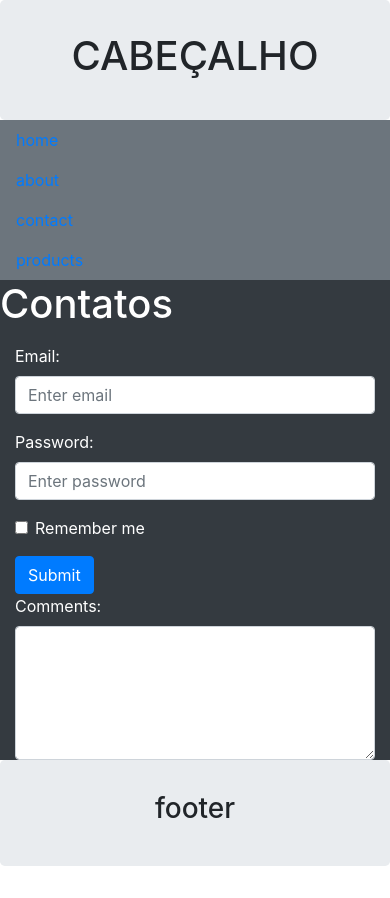
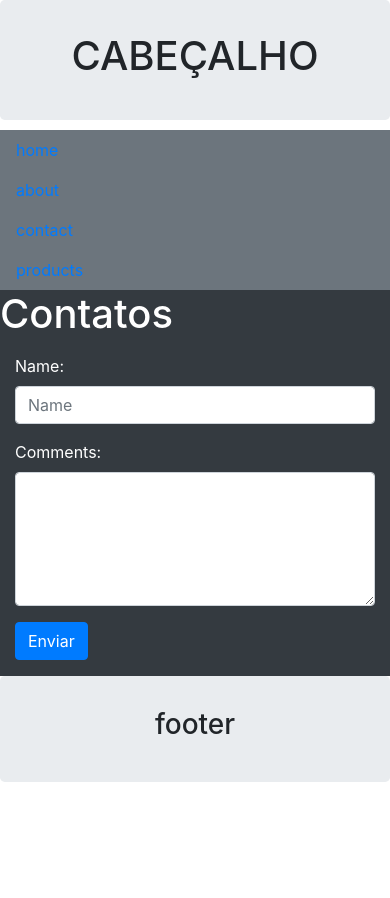
Before and after one commit to Rzirbes/WEB, a PHP site: page /index.php?page=contact in a window 390 px wide. After the commit the page ends 782 px from the top, so only its background shows below. Run offline with PHP 8.4, Linux system fonts and the light colour scheme.

Commit message:
new commit

```diff
--- a/aula3/docker-lamp-pw-master/www/assets/css/stylesheet.css
+++ b/aula3/docker-lamp-pw-master/www/assets/css/stylesheet.css
@@ -1,8 +1,3 @@
 header{
-    margin-bottom: 0px !important;
+    margin-bottom: 10px !important;
 };
-
-article{
-    margin-bottom: 30px !important;
-    padding: 70px;
-}
--- a/aula3/docker-lamp-pw-master/www/index.php
+++ b/aula3/docker-lamp-pw-master/www/index.php
@@ -1,6 +1,7 @@
 
 
 <?php
+
 
 require_once("controllers/SiteController.php");
 $site = new SiteController();
@@ -17,7 +18,7 @@ if(isset($_GET["page"])){
         $site -> contact();
     }
 }else{
-
+    $site -> home();
 };
 
 
--- a/aula3/docker-lamp-pw-master/www/views/pages/contact.php
+++ b/aula3/docker-lamp-pw-master/www/views/pages/contact.php
@@ -2,21 +2,15 @@
 <div id="formsContact" class="container">
         <form action="/action_page.php">
             <div class="mb-3 mt-3">
-        <label for="email" class="form-label">Email:</label>
-        <input type="email" class="form-control" id="email" placeholder="Enter email" name="email">
+                <label for="email" class="form-label">Name:</label>
+                <input type="text" class="form-control" placeholder="Name" >
             </div>
-    <div class="mb-3">
-        <label for="pwd" class="form-label">Password:</label>
-        <input type="password" class="form-control" id="pwd" placeholder="Enter password" name="pswd">
-    </div>
-    <div class="form-check mb-3">
-        <label class="form-check-label">
-        <input class="form-check-input" type="checkbox" name="remember"> Remember me
-        </label>
-    </div>
-    <button type="submit" class="btn btn-primary">Submit</button>
         </form>
-
+        <div class="mb-3 mt-3">
             <label for="comment">Comments:</label>
             <textarea class="form-control" rows="5" id="comment" name="text"></textarea>
         </div>
+        <div class="mb-3 mt-3">
+            <button type="button" class="btn btn-primary">Enviar</button>
+        </div>
+</div>
--- a/aula3/docker-lamp-pw-master/www/views/pages/home.php
+++ b/aula3/docker-lamp-pw-master/www/views/pages/home.php
@@ -1,3 +1,6 @@
 <h1>Home PHP</h1>
 
 <p>Lorem ipsum, dolor sit amet consectetur adipisicing elit. Suscipit maxime aperiam eaque, deserunt error nam assumenda excepturi pariatur repellat consequuntur, natus ducimus dolores quo voluptas harum aspernatur sint quidem aliquam?</p>
+<p>Lorem ipsum, dolor sit amet consectetur adipisicing elit. Suscipit maxime aperiam eaque, deserunt error nam assumenda excepturi pariatur repellat consequuntur, natus ducimus dolores quo voluptas harum aspernatur sint quidem aliquam?</p>
+<p>Lorem ipsum, dolor sit amet consectetur adipisicing elit. Suscipit maxime aperiam eaque, deserunt error nam assumenda excepturi pariatur repellat consequuntur, natus ducimus dolores quo voluptas harum aspernatur sint quidem aliquam?</p>
+<p>Lorem ipsum, dolor sit amet consectetur adipisicing elit. Suscipit maxime aperiam eaque, deserunt error nam assumenda excepturi pariatur repellat consequuntur, natus ducimus dolores quo voluptas harum aspernatur sint quidem aliquam?</p>
--- a/aula3/docker-lamp-pw-master/www/views/templates/header.php
+++ b/aula3/docker-lamp-pw-master/www/views/templates/header.php
@@ -13,8 +13,7 @@
     <script src="https://cdn.jsdelivr.net/npm/popper.js@1.16.1/dist/umd/popper.min.js"></script>
     <script src="https://cdn.jsdelivr.net/npm/bootstrap@4.6.1/dist/js/bootstrap.bundle.min.js"></script>
 
-    <!--CSS-->
-    <link rel="stylesheet" type="text/css" href="assets/css/stylesheet.css" />
+
 
     <!--JQuery-->
     <script src="https://ajax.googleapis.com/ajax/libs/jquery/3.5.1/jquery.min.js"></script>
@@ -23,6 +22,8 @@
     <script>
         document.getElementById("demo").innerHTML = "My First JavaScript";
     </script>
+    <!--CSS-->
+    <link rel="stylesheet" type="text/css" href="assets/css/stylesheet.css" />
 
     <script src="assets/js/JavaScript.js"></script>
 </head>
@@ -33,7 +34,7 @@
     </header>
 
     <section class="row bg-secondary text-white justify-content-center">
-        <nav class="col-md-3">
+        <nav class="col-md-1 navbar-expand-sm justify-content-center">
             <ul class="nav flex-column">
                 <li class="nav-item">
                     <a id="home" class="nav-link" href="?page=home">home</a>
@@ -50,4 +51,4 @@
             </ul>
         </nav>
 
-        <article class="col-md-9 bg-dark text-white">
+        <article class="col-md-11 bg-dark text-white">
```
Lines whose indentation alone changed are shown as unchanged.
